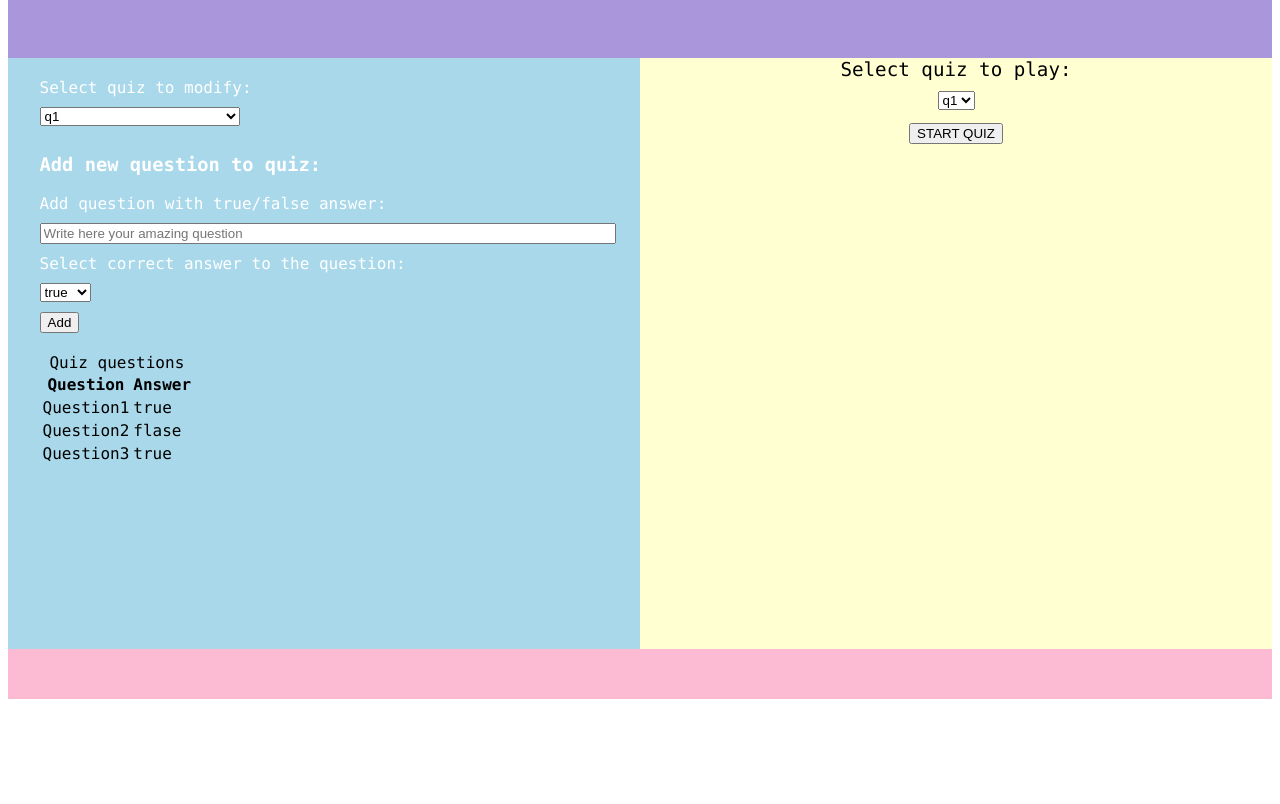
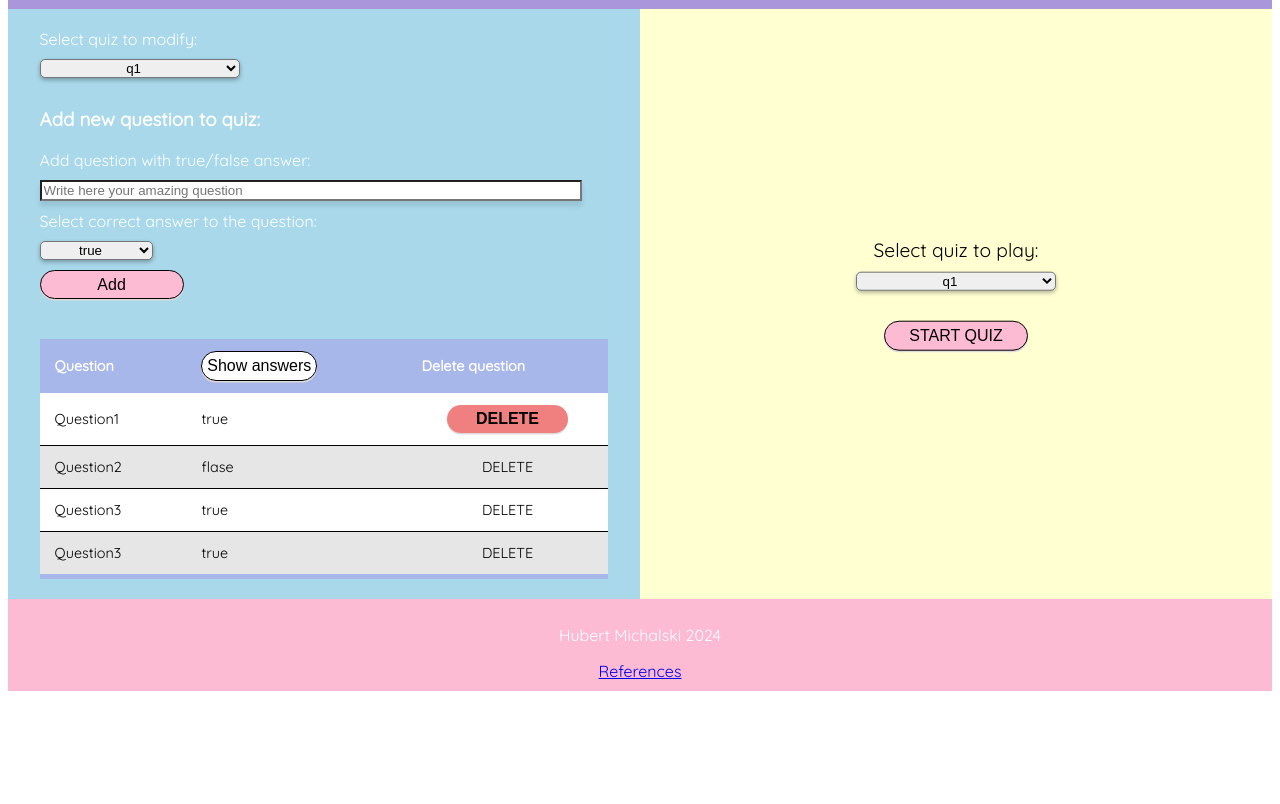
Before and after one commit to mich4l5ki/SimpleQuiz, a plain HTML site: page index.html in a window 1280 px wide. Shown: the part 98-902 px from the top of the page. After the commit the page ends 800 px from the top, so only its background shows below. Drawn offline with Linux system fonts and the light colour scheme.

Commit message:
styling main page

```diff
--- a/index.html
+++ b/index.html
@@ -1,5 +1,6 @@
 <!DOCTYPE html>
 <html lang='en'>
+
 <head>
     <meta content = "text/html;charset=UTF-8"
         http-equiv="Content-Type">
@@ -20,11 +21,11 @@
                 <option value="q3">q3</option>
                 <option value="q4">q4</option>
             </select><br>
-            <h3>Add new question to quiz:</h5>
+            <h3>Add new question to quiz:</h3>
             <label for="question-input">Add question with true/false answer:</label><br>
             <input type="text" id="question-input" name="question-input" placeholder="Write here your amazing question"><br>
-            <label for="answer-input">Select correct answer to the question:</label><br>
-            <select name="answer-input" id="answer-input">
+            <label for="answer-select">Select correct answer to the question:</label><br>
+            <select name="answer-select" id="answer-select">
                 <option value="true">true</option>
                 <option value="false">false</option>
             </select><br>
@@ -35,23 +36,37 @@
     <div id="question-table-div">
 
             <table id="quiz-table">
-                <caption>Quiz questions</caption>
-                <tr id="table-titles">
-                    <th>Question</th>
-                    <th>Answer</th>
-                  </tr>
+                <!-- <caption>Quiz questions</caption> -->
+                <thead id="table-titles">
+                    <tr>
+                        <th>Question</th>
+                        <th><button type="submit" id="show-answers-button">Show answers</button></th>
+                        <th>Delete question</th>
+                    </tr>
+                  </thead>
+                  <tbody>
                   <tr>
                     <td>Question1</td>
                     <td>true</td>
+                    <td><button type="button" class="delete-question-button">DELETE</button></td>
                   </tr>
                   <tr>
                     <td>Question2</td>
                     <td>flase</td>
+                    <td>DELETE</td>
                   </tr>
                   <tr>
                     <td>Question3</td>
                     <td>true</td>
+                    <td>DELETE</td>
                   </tr>
+                  <tr>
+                    <td>Question3</td>
+                    <td>true</td>
+                    <td>DELETE</td>
+                  </tr>
+                  </tbody>
+
             </table>
 
     </div>
@@ -65,12 +80,15 @@
                 <option value="q3">q3</option>
                 <option value="q4">q4</option>
             </select><br>
-        </div>
-        <div >
             <button id="start-quiz-button" type="button">START QUIZ</button>
         </div>
     </div>
 
-    <div id="footer-div"></div>
+    <div id="footer-div">
+        <p>Hubert Michalski 2024</p>
+        <a href="used-pages.txt">References</a>
+    </div>
+
 </body>
+
 </html>
--- a/style.css
+++ b/style.css
@@ -1,34 +1,69 @@
+@import url('https://fonts.googleapis.com/css?family=Quicksand');
 
-@media only screen and (max-width: 600px) {
+/* @media only screen and (max-width: 600px) {
     #header-div,
     #add-question-div,
     #question-table-div,
     #quiz-div,
-    #footer-div {
+    #footer-div{
         width: 100%;
     }
-  }
+} */
+
+@media only screen and (max-width: 600px) {
+    body {
+        display: grid;
+        grid-template-columns: 1fr;
+        grid-template-rows: repeat(auto auto 1fr 1fr 1fr auto auto);
+        font-family: "Quicksand", sans-serif;
+        }
+
+    #header-div {
+        grid-area: 1 / 1 / 2 / 2;
+    }
+    #add-question-div { grid-area: 2 / 1 / 3 / 2; }
+    #question-table-div { grid-area: 3 / 1 / 4 / 2; }
+    #quiz-div {
+        grid-area: 4 / 1 / 6 / 2;
+    }
+    #footer-div { grid-area: 6 / 1 / 7 / 2; }
+
+    #play-quiz-select-div {
+        margin: 20px;
+    }
+}
 
 @media only screen and (min-width: 601px){
 
     body {
         display: grid;
         grid-template-columns: repeat(2, 1fr);
-        grid-template-rows: repeat(6, 1fr);
+        grid-template-rows: repeat(auto auto 1fr 1fr 1fr auto auto);
+        font-family: "Quicksand", sans-serif;
         }
 
     #header-div { grid-area: 1 / 1 / 2 / 3; }
-    #add-question-div { grid-area: 2 / 1 / 4 / 2; }
+    #add-question-div { grid-area: 2 / 1 / 4 / 2;}
     #question-table-div { grid-area: 4 / 1 / 6 / 2; }
-    #quiz-div { grid-area: 2 / 2 / 6 / 3; }
+    #quiz-div {
+        grid-area: 2 / 2 / 6 / 3;
+        position: relative;
+    }
     #footer-div { grid-area: 6 / 1 / 7 / 3; }
+
+    #play-quiz-select-div {
+        position: absolute;
+        top: 50%;
+        left: 50%;
+        transform: translate(-50%, -50%);
+    }
 }
+
 
 #header-div{
     background-color: #AA96DA;
     text-align: center;
     color: white;
-    font-family: "Lucida Console", "Courier New", monospace;
     font-size: larger;
 }
 
@@ -38,33 +73,45 @@
     padding-left: 5%;
     padding-right: 5%;
     color: white;
-    font-family: "Lucida Console", "Courier New", monospace;
+    /* font-family: "Lucida Console", "Courier New", monospace; */
 }
 
 #question-table-div{
     background-color: #A8D8EA;
     padding-left: 5%;
-    font-family: "Lucida Console", "Courier New", monospace;
+    padding-right: 5%;
+    width: auto;
+    /* font-family: "Lucida Console", "Courier New", monospace; */
 }
 
 #quiz-div{
     background-color: #FFFFD2;
     text-align: center;
-    font-family: "Lucida Console", "Courier New", monospace;
+    /* font-family: "Lucida Console", "Courier New", monospace; */
     font-size: larger;
 }
 
 #footer-div{
     background-color: #FCBAD3;
-    height: 50px;
+    height: fit-content;
+    padding: 10px 0 10px;
     text-align: center;
     color: white;
-    font-family: "Lucida Console", "Courier New", monospace;
-    font-size: larger;
 }
 
 #quiz-select{
     width: 200px;
+    text-align: center;
+    width: 90%;
+    max-width: 200px
+}
+
+#play-quiz-select{
+    min-width: 200px;
+    width: max-content;
+    text-align: center;
+    width: 90%;
+    max-width: 200px
 }
 
 form{
@@ -77,8 +124,111 @@ input{
 
 select{
     margin: 10px 0px 10px;
+    border-radius: 5px;
+    box-shadow: 0 2px 4px rgba(0, 0, 0, 0.3);
 }
 
 #question-input{
+    width: 94%;
+    box-shadow: 0 5px 5px rgba(0, 0, 0, 0.1);
+}
+
+#answer-select{
+    width: 20%;
+    text-align: center;
+    min-width: 100px;
+}
+
+#quiz-table{
+    border-collapse: collapse;
+    margin: 20px 0;
+    font-size: 0.9em;
+    /* table-layout: fixed */
     width: 100%;
+    border-radius: 5px 5px 0 0 ;
+    box-shadow: 0 0 20 rgba(0, 0, 0, 0.2);
+    overflow-x: auto;
 }
+
+#quiz-table thead tr {
+    background-color: #a8b7ea;
+    color: white;
+    text-align: left;
+    font-weight: bold;
+
+}
+
+#quiz-table th,
+#quiz-table td {
+    padding: 12px 15px;
+    white-space: nowrap;
+
+}
+
+#quiz-table tbody tr{
+    border-bottom: 1px solid black;
+    background-color: white;
+}
+
+#quiz-table tbody tr:nth-of-type(even){
+    background-color: #E6E6E6;
+}
+
+#quiz-table tbody tr:last-of-type{
+    border-bottom: 5px solid #a8b7ea;
+}
+
+#quiz-table tbody td:last-of-type{
+    text-align: center;
+}
+
+button {
+    background-color: #FCBAD3;
+    padding: 0.3rem;
+    font-size: 1rem;
+    width: 9em;
+    border-radius: 1rem;
+    border: 1px solid;
+    color: black;
+    box-shadow: 0 0.1rem #dfd9d9;
+    cursor: pointer;
+    min-width: fit-content;
+   }
+
+button:hover:not(:disabled) {
+    background: #AA96DA;
+    font-weight: bold;
+    text-shadow: 0 0.1rem #bcb4b4;
+   }
+
+button:active {
+    box-shadow: 0 0.2rem #dfd9d9;
+    transform: translateY(0.2rem);
+   }
+
+.delete-question-button {
+    background-color: lightcoral;
+    border: none;
+    width: 70%;
+    font-weight: bold;
+   }
+
+.delete-question-button:hover:not(:disabled) {
+    background: white;
+    color: lightcoral;
+   }
+
+#show-answers-button {
+    background-color: white;
+    width: auto;
+}
+
+#show-answers-button:hover:not(:disabled) {
+    background: #AA96DA;
+    font-weight: normal;
+    text-shadow: 0 0.1rem #bcb4b4;
+   }
+
+#start-quiz-button{
+    margin: 20px;
+}
```
Also changed, not shown: playing-quiz.html (+17 -0 lines), used-pages.txt.
